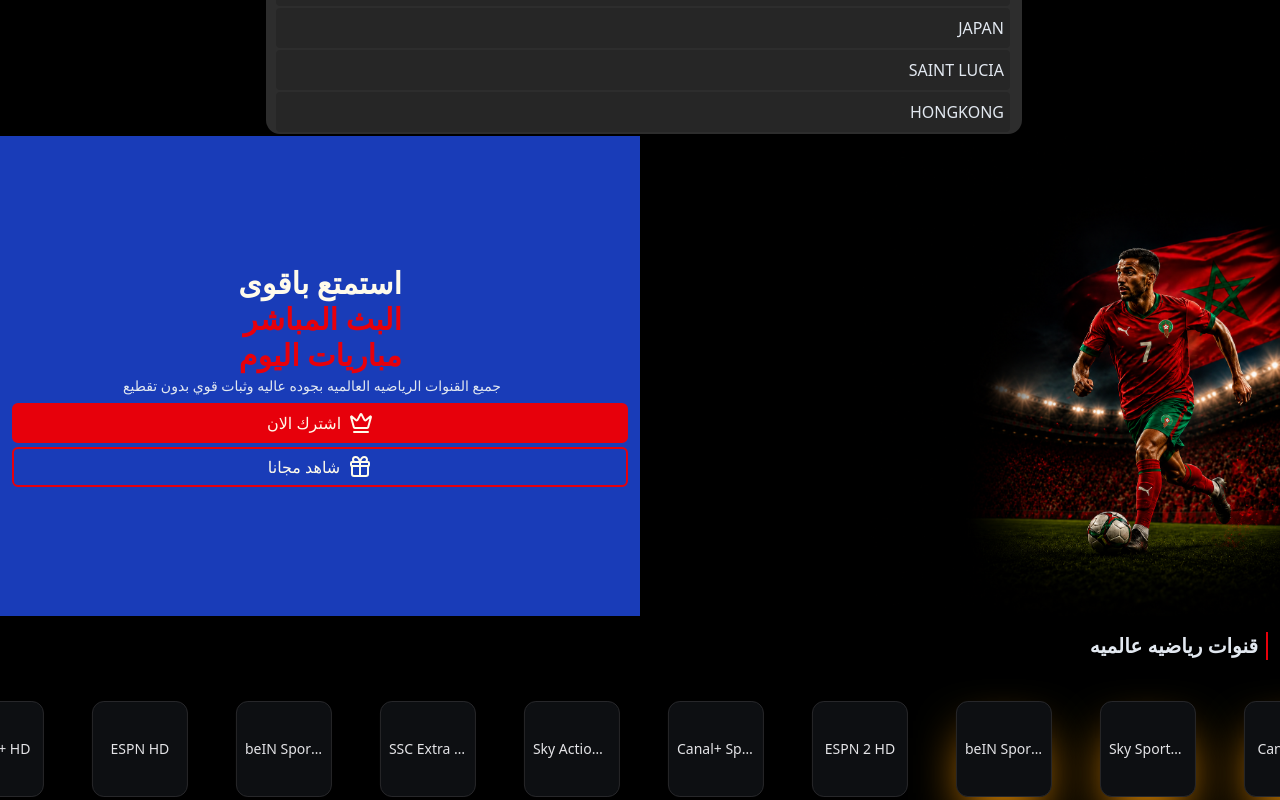
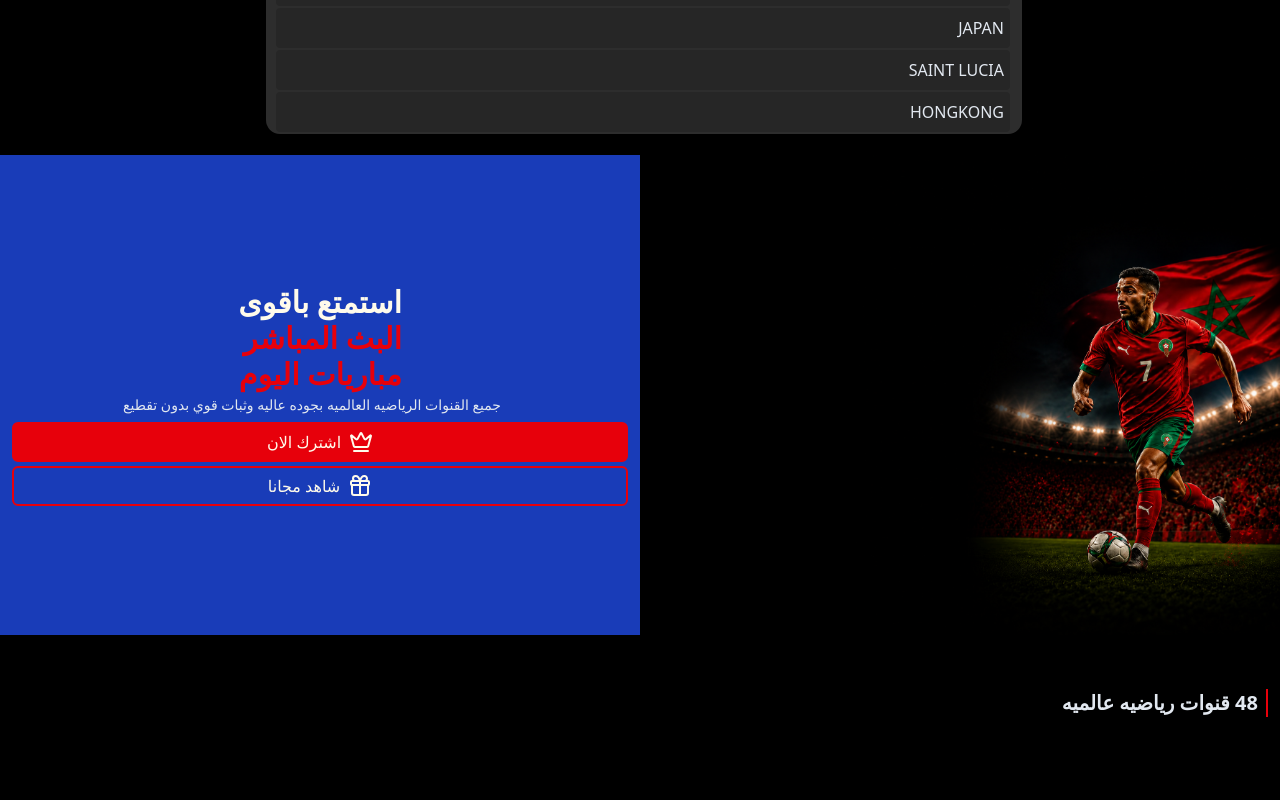
Before and after one commit to youssefiptv936-48/IptvForja, a Next.js app: page / in a window 1280 px wide. Shown: the part 1340-2140 px from the top of the page. Built offline with nearby package versions, Linux system fonts and the light colour scheme.

Commit message:
hhhhhhhhh

```diff
--- a/src/app/components/HtmlTools/Grid.tsx
+++ b/src/app/components/HtmlTools/Grid.tsx
@@ -13,21 +13,21 @@ export default function Grid() {
 
   // 2. قمنا بتعريف المصفوفة هنا داخل المكون وقبل الـ return ليتعرف عليها الكود ✅
  const sportsData = [
-    {  title: 'beIN Sports HD' },
+    {  title: 'beIN Sports ' },
 
-    { title: 'Sky Sports HD' },
-    {  title: 'Canal+ HD' },
-    {  title: 'ESPN HD' },
-    { title: 'beIN Sports 2 HD' },
-    {  title: 'SSC Extra HD' },
-    {  title: 'Sky Action HD' },
+    { title: 'Sky Sports ' },
+    {  title: 'Canal+ ' },
+    {  title: 'ESPN ' },
+    { title: 'beIN Sports  ' },
+    {  title: 'SSC Extra ' },
+    {  title: 'Sky Action ' },
     {  title: 'Canal+ Sport' },
-    {  title: 'ESPN 2 HD' },
+    {  title: 'ESPN  ' },
   ];
 
   return (
-    <section className="relative w-full min-h-[90vh] ">
-      <div className="relative  h-[40vh] md:min-h-[60vh] flex">
+    <section className="relative w-full h-screen  flex flex-col justify-around ">
+      <div className="relative  h-[50vh] md:min-h-[60vh] flex ">
         <Image
           src="/images/sanae.png"
           alt="واجهة تشغيل أفضل اشتراك IPTV في المغرب 2026 بجودة عالية وسيرفرات ثابتة"
@@ -69,7 +69,7 @@ export default function Grid() {
       </div>
 
       <h2 className="mr-3 pr-2 text-xl font-bold border-r-2 text-slate-200 border-red-600 my-4">
-        قنوات رياضيه عالميه
+       48 قنوات رياضيه عالميه
       </h2>
 
 
--- a/src/app/components/HtmlTools/MarqueeChannel.tsx
+++ b/src/app/components/HtmlTools/MarqueeChannel.tsx
@@ -17,15 +17,15 @@ export default function MarqueeChannel({ channels }: MarqueeProps) {
     <div className="relative flex w-full overflow-hidden border-b border-t py-6 [direction:ltr]">
 
       {/* المجموعة الأولى - عناوين القنوات الأصلية المفتوحة لعناكب الـ SEO وقوقل */}
-      <div className="animate-marquee whitespace-nowrap flex gap-12 pr-12">
+      <div className="animate-marquee whitespace-nowrap flex gap-5 ">
         {channels.map((channel, index) => (
           <div key={`origin-${index}`} className="shrink-0">
 
             {/* تصميم الكرت المبني ليعرض العنوان بوضوح في المنتصف */}
-            <div className="relative flex flex-col items-center justify-center bg-[#0d0f12] border border-zinc-800 rounded-xl w-24 h-24 shadow-lg text-center select-none px-2">
+            <div className="relative flex flex-col items-center justify-center     h-24  text-center select-none px-2">
 
               {/* العنوان داخل وسم H3 الذي طلبته خصيصاً لتحسين محركات البحث SEO */}
-              <h3 className="text-sm font-medium text-zinc-200 truncate w-full">
+             <h3 className="text-4xl font-bold text-zinc-200  w-full ">
                 {channel.title}
               </h3>
 
@@ -36,13 +36,13 @@ export default function MarqueeChannel({ channels }: MarqueeProps) {
       </div>
 
       {/* المجموعة الثانية - التوأم المكرر للأنيميشن (محجوب عن السيو عبر aria-hidden لمنع عقوبة المحتوى المكرر) */}
-      <div aria-hidden="true" className="absolute top-6 animate-marquee2 whitespace-nowrap flex gap-12 pr-12">
+      <div aria-hidden="true" className="absolute top-6 animate-marquee2 whitespace-nowrap flex gap-5">
         {channels.map((channel, index) => (
           <div key={`clone-${index}`} className="shrink-0">
 
-            <div className="relative flex flex-col items-center justify-center bg-[#0d0f12] border border-zinc-800 rounded-xl w-24 h-24  text-center select-none px-2 shadow-2xl shadow-amber-500">
+            <div className="relative flex flex-col items-center justify-center  h-24  text-center select-none px-2 ">
 
-              <h3 className="text-sm font-medium text-zinc-200 truncate w-full ">
+              <h3 className="text-4xl font-bold text-zinc-200  w-full  ">
                 {channel.title}
               </h3>
 
```
